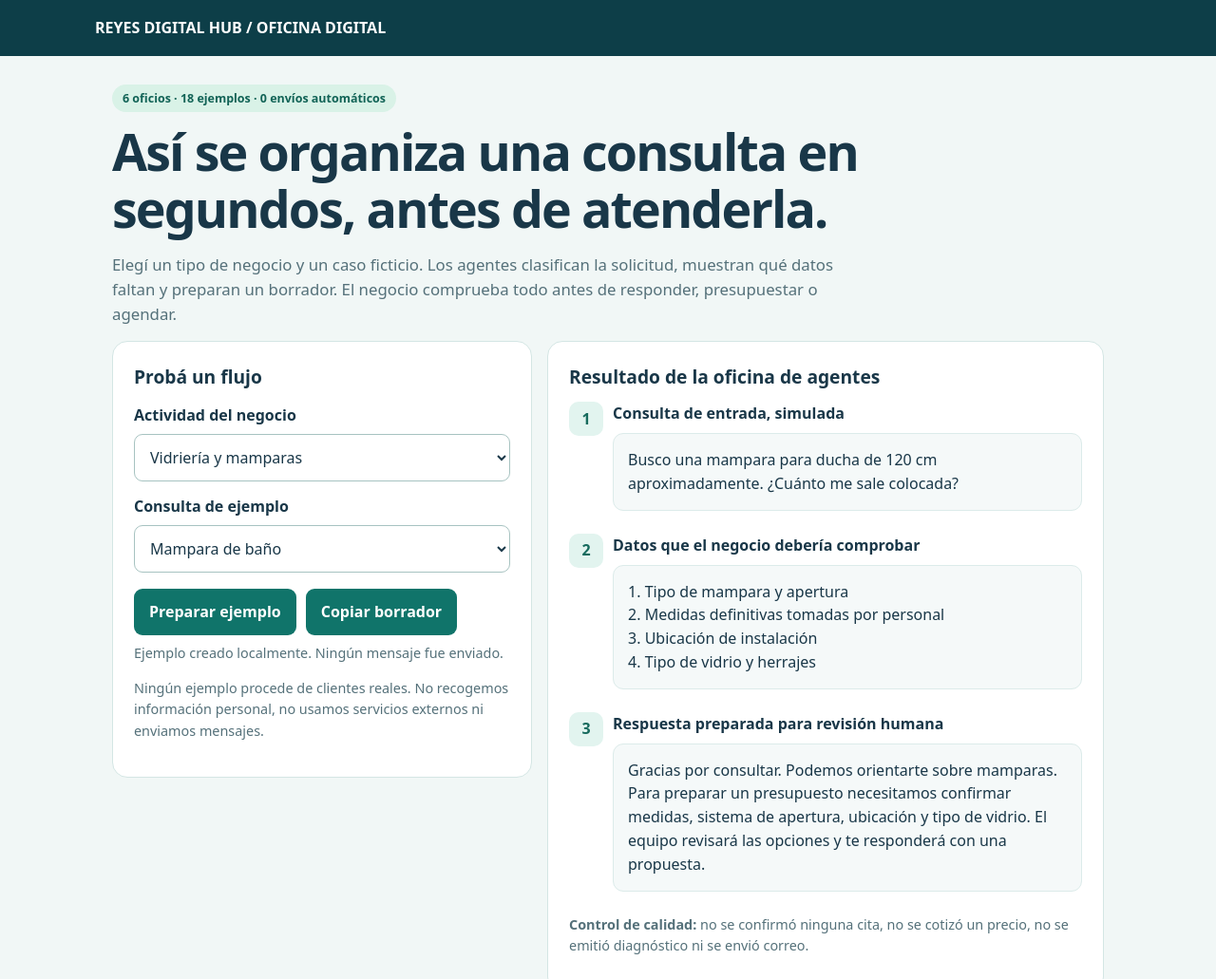
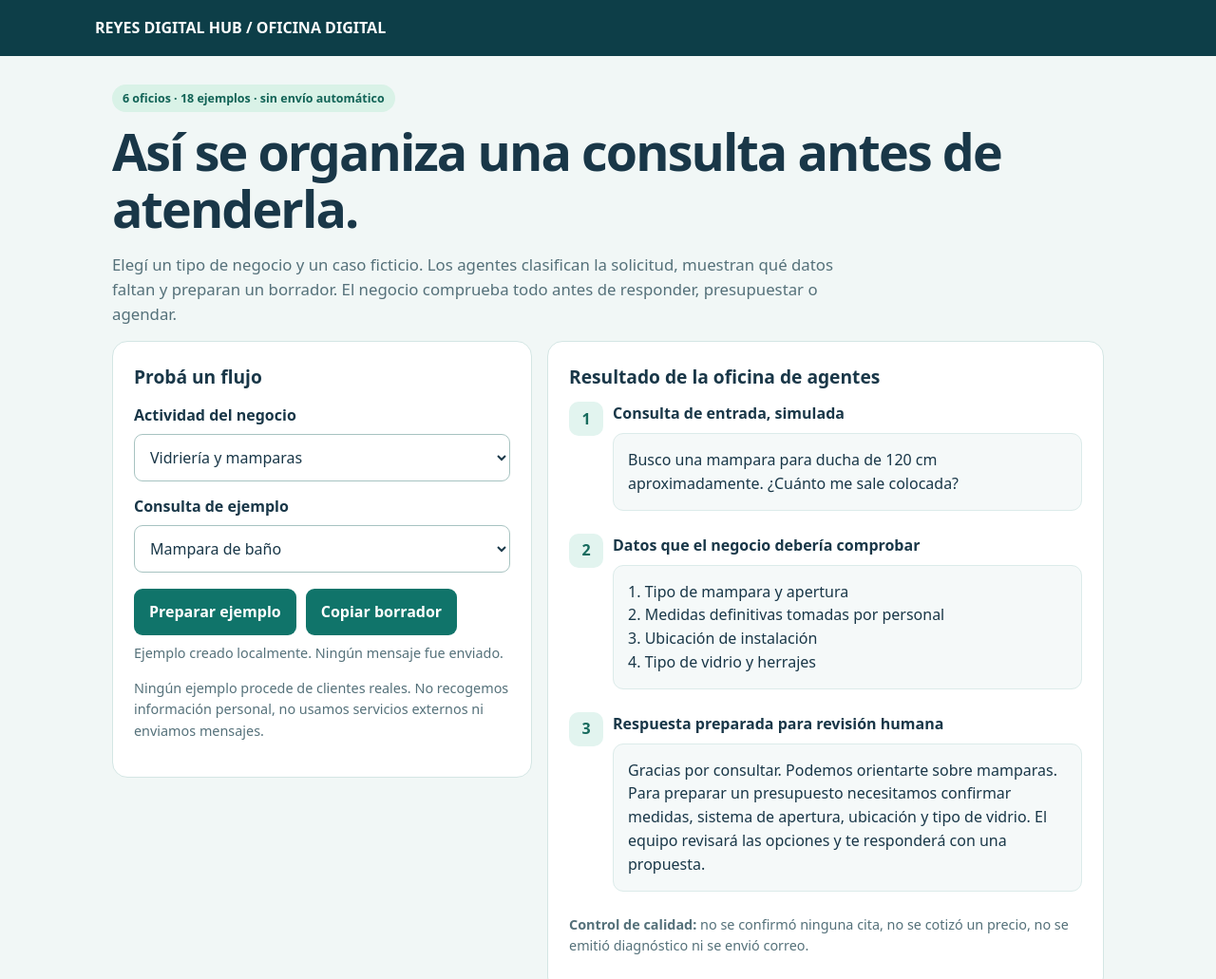
Before and after one commit to reyeslazaro218-sketch/rdh-oficina-digital, a plain HTML site: page demo-servicios.html in a window 1280 px wide. Shown: the top 1031 px of the page at 95% size. Drawn offline with Linux system fonts and the light colour scheme.

Commit message:
fix: explicit no-auto-send disclosure and avoid unmeasured speed claim on sector demos

```diff
--- a/demo-servicios.html
+++ b/demo-servicios.html
@@ -36,8 +36,8 @@ pre{white-space:pre-wrap;overflow-wrap:anywhere;font:inherit;background:#f5f9f9;
 <body>
 <header><a href="./">REYES DIGITAL HUB / OFICINA DIGITAL</a></header>
 <main>
-<span class="tag">6 oficios · 18 ejemplos · 0 envíos automáticos</span>
-<h1>Así se organiza una consulta en segundos, antes de atenderla.</h1>
+<span class="tag">6 oficios · 18 ejemplos · sin envío automático</span>
+<h1>Así se organiza una consulta antes de atenderla.</h1>
 <p class="lead">Elegí un tipo de negocio y un caso ficticio. Los agentes clasifican la solicitud, muestran qué datos faltan y preparan un borrador. El negocio comprueba todo antes de responder, presupuestar o agendar.</p>
 <div class="grid">
 <section class="card" aria-labelledby="elige">
```
